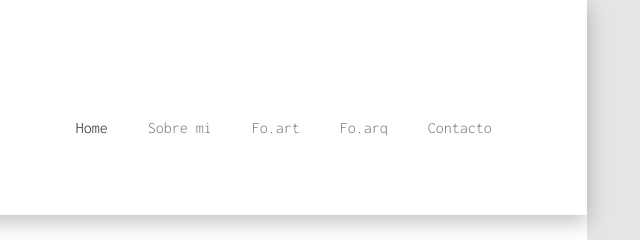
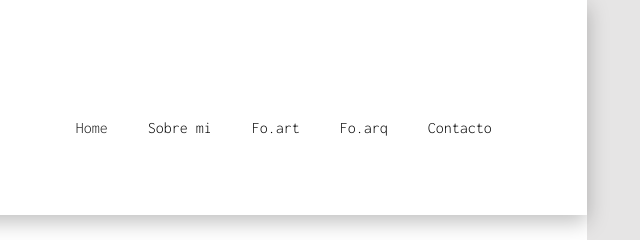
Before and after one commit to jesusre890/Fo, a plain HTML site: page index.html in a window 1280 px wide. Shown: the top 240 px of the page, 565-1205 px from the left. Drawn offline with nearby package versions, Linux system fonts and the light colour scheme.

Commit message:
agregue pseudoclases a los links

```diff
--- a/css/estilos.css
+++ b/css/estilos.css
@@ -149,6 +149,24 @@ header{
 
 .navbar-brandTitulo:hover{
     transform: scale(1.2);
+}
+
+li a{
+    transition: all 0.5s ease-in-out;
+}
+
+li a:link{
+    color: black;
+
+}
+
+li a:visited{
+    color: black;
+    font-weight: bold;
+}
+
+li a:active{
+    font-weight: bold;
 }
 
 header .navbar-brandTitulo{
```
